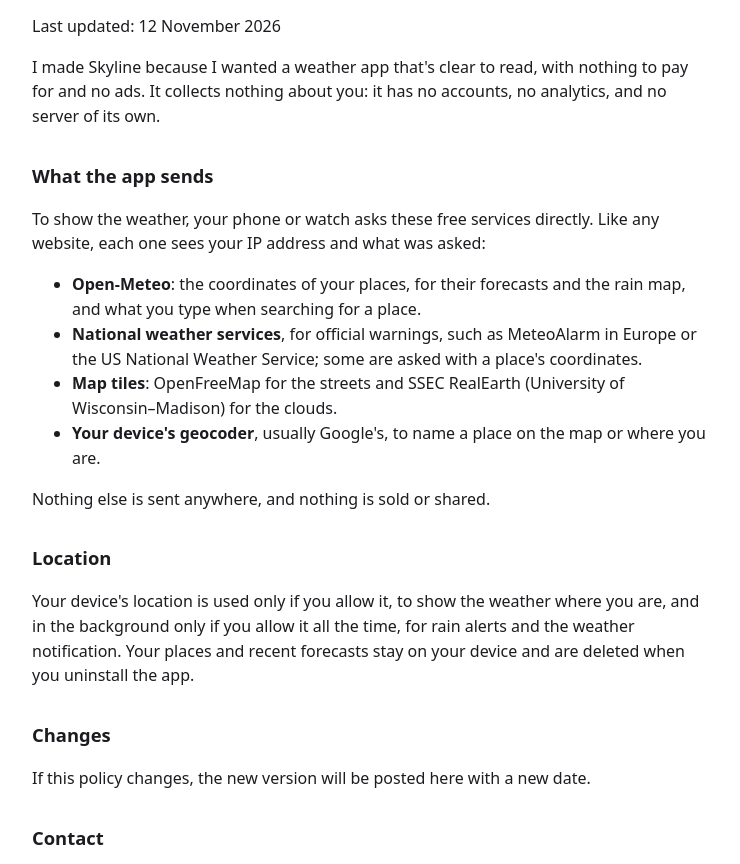
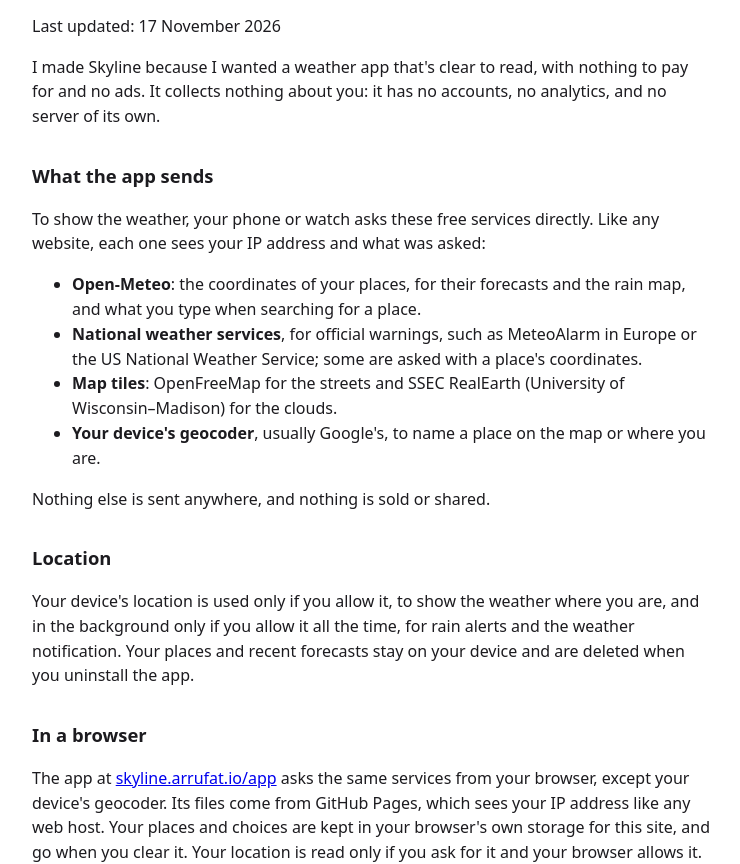
Before and after one commit to arrufat/skyline, a plain HTML site: page privacy.html in a window 1280 px wide. Shown: the part 98-962 px from the top of the page, without its empty margins (268-1008 px from the left). Drawn offline with Linux system fonts and the light colour scheme.

Commit message:
Link to the app in a browser
The page offers the web app at /app, and the privacy policy says what it sends and keeps.

```diff
--- a/privacy.html
+++ b/privacy.html
@@ -14,7 +14,7 @@
 </head>
 <body>
 <h1><a href="./"><img src="icon.png" alt="Skyline"></a>Skyline privacy policy</h1>
-<p>Last updated: 12 November 2026</p>
+<p>Last updated: 17 November 2026</p>
 
 <p>I made Skyline because I wanted a weather app that's clear to read, with nothing to pay for and no ads. It collects nothing about you: it has no accounts, no analytics, and no server of its own.</p>
 
@@ -31,6 +31,9 @@
 <h2>Location</h2>
 <p>Your device's location is used only if you allow it, to show the weather where you are, and in the background only if you allow it all the time, for rain alerts and the weather notification. Your places and recent forecasts stay on your device and are deleted when you uninstall the app.</p>
 
+<h2>In a browser</h2>
+<p>The app at <a href="app/">skyline.arrufat.io/app</a> asks the same services from your browser, except your device's geocoder. Its files come from GitHub Pages, which sees your IP address like any web host. Your places and choices are kept in your browser's own storage for this site, and go when you clear it. Your location is read only if you ask for it and your browser allows it.</p>
+
 <h2>Changes</h2>
 <p>If this policy changes, the new version will be posted here with a new date.</p>
 
```
Also changed, not shown: index.html (+2 -1 lines).
